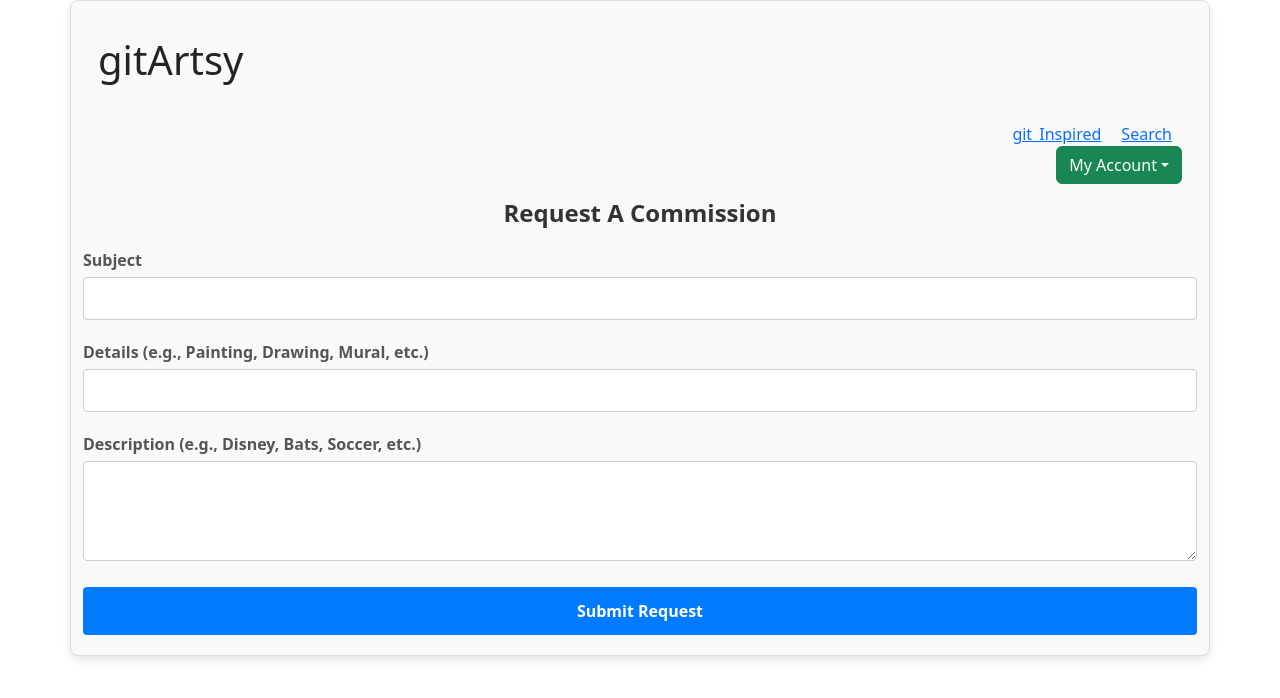
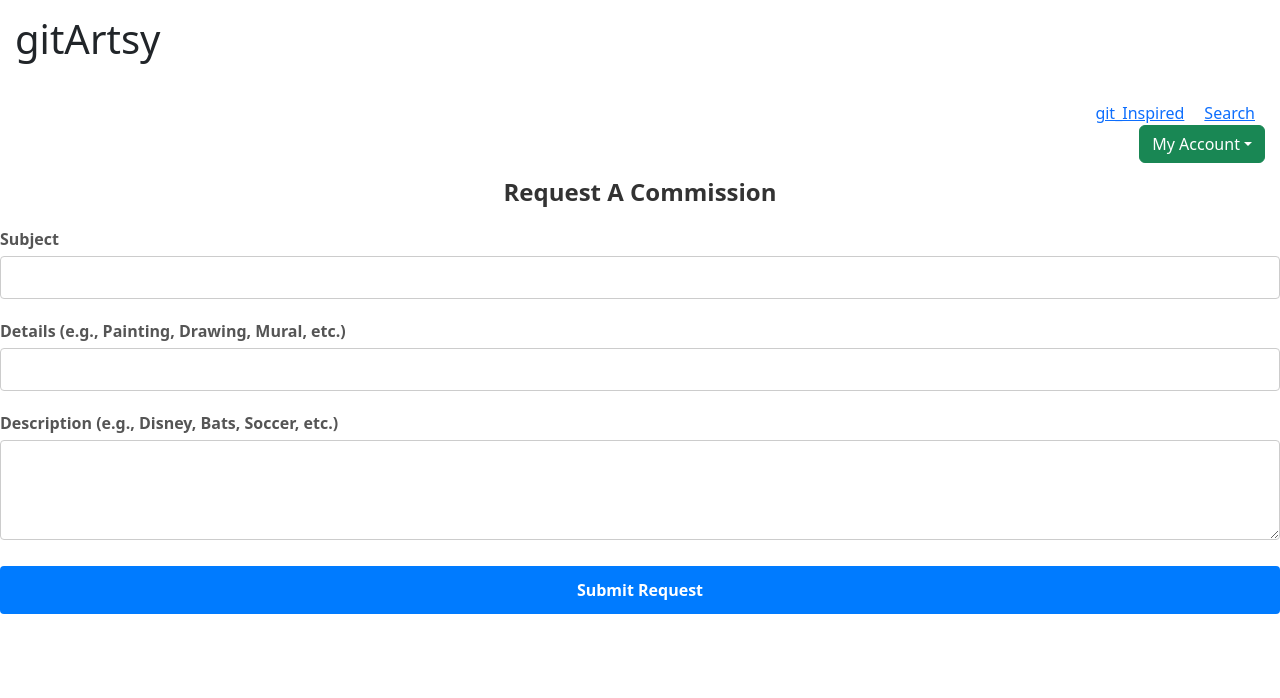
Before and after one commit to ALLHUBS-Jan-2024-Liftoff/Eswari-Group-2, a React (Vite) app in the folder git-artsy-ui/: page /commissions in a window 1280 px wide. Shown: the top 698 px of the page. Built offline with nearby package versions, Linux system fonts and the light colour scheme.

Commit message:
styling fixed

```diff
--- a/git-artsy-ui/src/components/LoginLandingPage/LoginLanding.jsx
+++ b/git-artsy-ui/src/components/LoginLandingPage/LoginLanding.jsx
@@ -1,7 +1,7 @@
 import React from 'react';
 import Login from './Login';
 import ArtworksPopup from './Artwork';
-import '../styling.css';
+//import '../styling.css';
 import Banner from '../Banner';
 import './LoginLanding.css';
 
--- a/git-artsy-ui/src/components/PatronCommissionRequest/PatronCommissionRequest.css
+++ b/git-artsy-ui/src/components/PatronCommissionRequest/PatronCommissionRequest.css
@@ -1,6 +1,6 @@
 /* PatronCommissionRequest.css */
 
-.container {
+.container-comission {
     display: flex;
     flex-direction: column;
     max-width: 600px;
--- a/git-artsy-ui/src/components/PatronCommissionRequest/PatronCommissionRequest.jsx
+++ b/git-artsy-ui/src/components/PatronCommissionRequest/PatronCommissionRequest.jsx
@@ -37,7 +37,7 @@ const PatronCommissionRequest = () => {
     };
 
     return (
-        <div className="container">
+        <div className="container-commission">
             <div>
              <Banner />
              </div>
```
